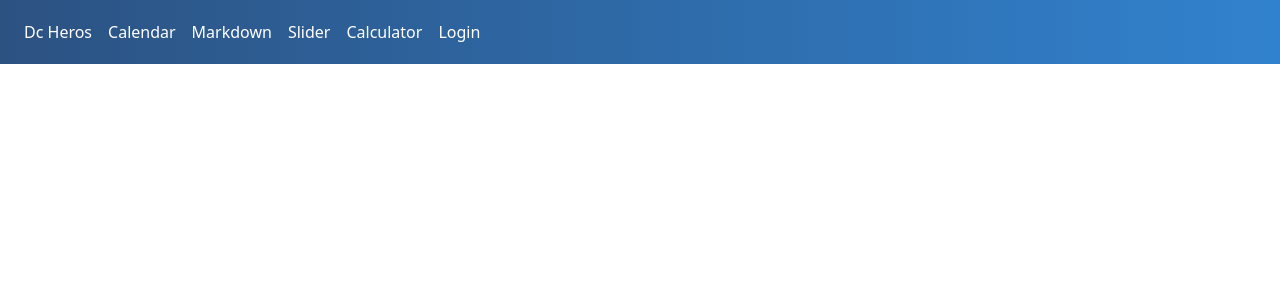
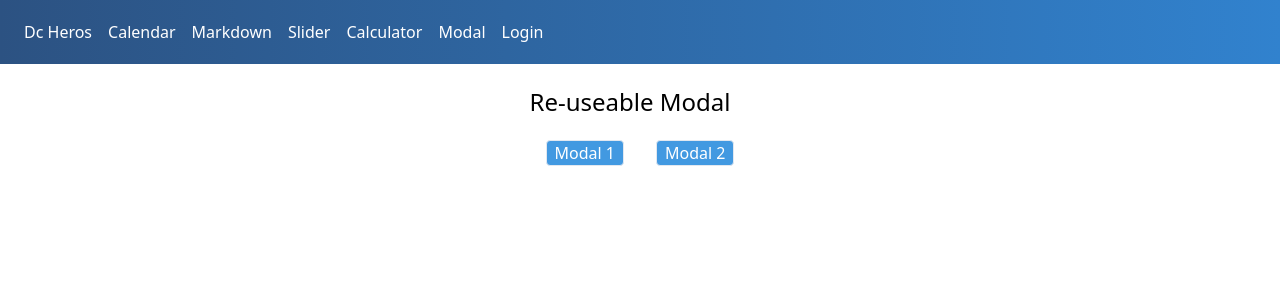
Before and after one commit to denisfloyd/vuejs-10-hours-course, a Vue app: page /resuseable-modal in a window 1280 px wide. Shown: the top 300 px of the page. Built offline with nearby package versions, Linux system fonts and the light colour scheme; no server answers.

Commit message:
reusable modal

```diff
--- a/src/components/AppHeader.vue
+++ b/src/components/AppHeader.vue
@@ -28,7 +28,7 @@ export default {
         { title: "Markdown", to: "/markdown" },
         { title: "Slider", to: "/slider-carousel" },
         { title: "Calculator", to: "/calculator" },
-        // { title: "Modal", to: "/resuseable-modal" },
+        { title: "Modal", to: "/resuseable-modal" },
         // { title: "Chat", to: "/chat" },
         // { title: "User Crud", to: "/user-crud" },
         // { title: "Tensorflow", to: "/tensorflow" },
--- /dev/null
+++ b/src/pages/ReuseableModal.vue
@@ -0,0 +1,52 @@
+<template>
+  <section class="flex flex-wrap w-full">
+    <div class="m-auto">
+      <h1 class="text-2xl my-5">Re-useable Modal</h1>
+
+      <Modal v-if="isModal1Open" @close="isModal1Open = false">
+        <template #title>
+          Modal 1
+        </template>
+        <template #body>
+          <p>This is the body slot</p>
+        </template>
+      </Modal>
+      <button
+        class="border rounded px-2 mx-4 bg-blue-500 text-white"
+        @click="isModal1Open = true"
+      >
+        Modal 1
+      </button>
+
+      <Modal v-if="isModal2Open" @close="isModal2Open = false">
+        <template #title>
+          Modal 2
+        </template>
+        <template #body>
+          <p>This is the body slot for modal 2</p>
+        </template>
+      </Modal>
+      <button
+        class="border rounded px-2 mx-4 bg-blue-500 text-white"
+        @click="isModal2Open = true"
+      >
+        Modal 2
+      </button>
+    </div>
+  </section>
+</template>
+
+<script>
+import Modal from "../components/Modal";
+import { ref } from "vue";
+export default {
+  components: { Modal },
+  setup() {
+    const isModal1Open = ref(false);
+    const isModal2Open = ref(false);
+    return { isModal1Open, isModal2Open };
+  },
+};
+</script>
+
+<style></style>
--- a/src/router.js
+++ b/src/router.js
@@ -5,7 +5,7 @@ import Home from "./pages/Home";
 import Markdown from "./pages/Markdown";
 import Slider from "./pages/Slider";
 import Calculator from "./pages/Calculator";
-// import ReuseableModal from "./pages/ReuseableModal";
+import ReuseableModal from "./pages/ReuseableModal";
 // import UserCrud from "./pages/UserCrud";
 // import Chat from "./pages/Chat";
 // import Tensorflow from "./pages/Tensorflow";
@@ -18,7 +18,7 @@ const routes = [
   { path: "/markdown", component: Markdown },
   { path: "/slider-carousel", component: Slider },
   { path: "/calculator", component: Calculator, meta: { middleware: "auth" } },
-  // { path: "/resuseable-modal", component: ReuseableModal },
+  { path: "/resuseable-modal", component: ReuseableModal },
   // {
   //   path: "/chat",
   //   component: Chat,
```
